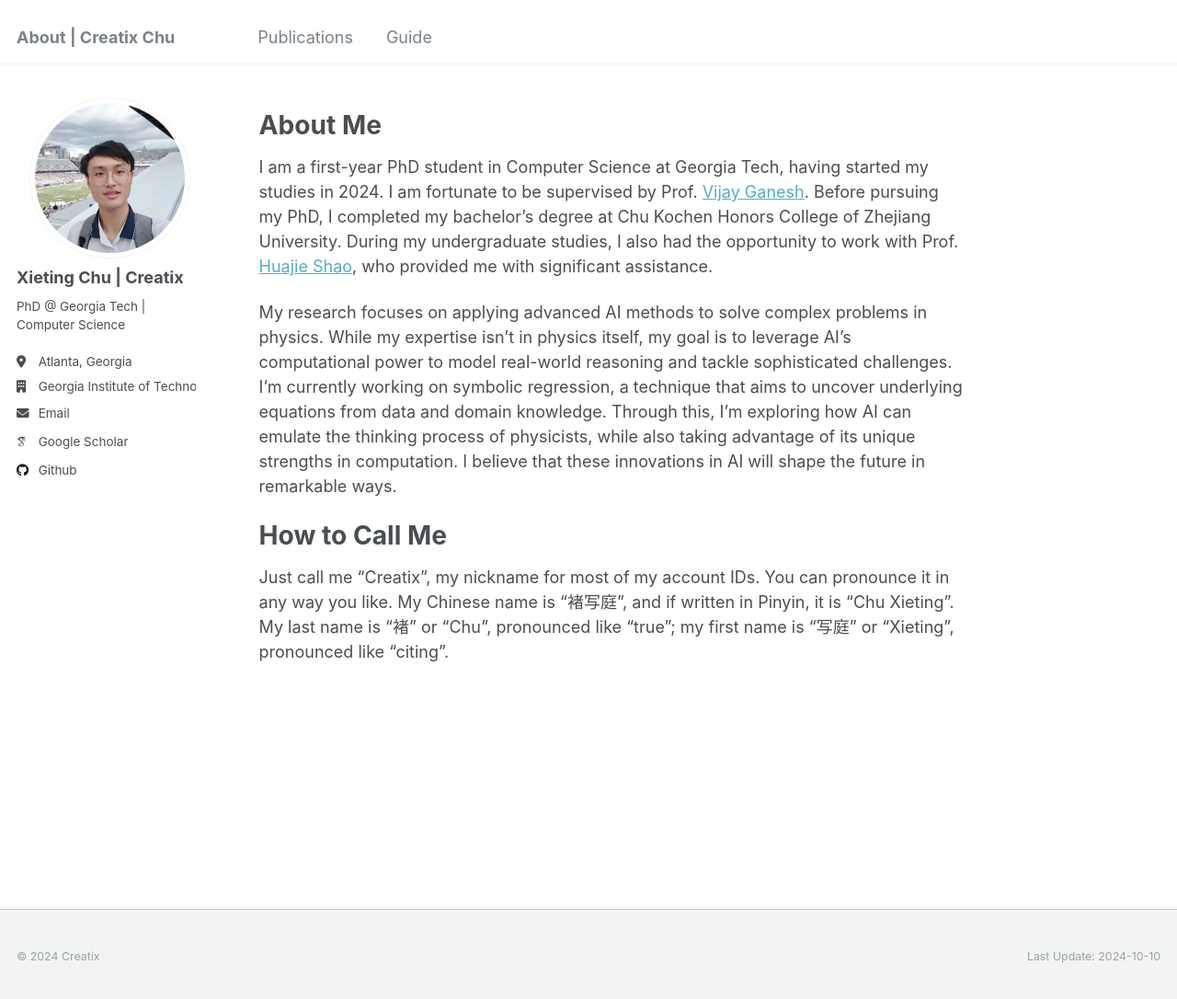
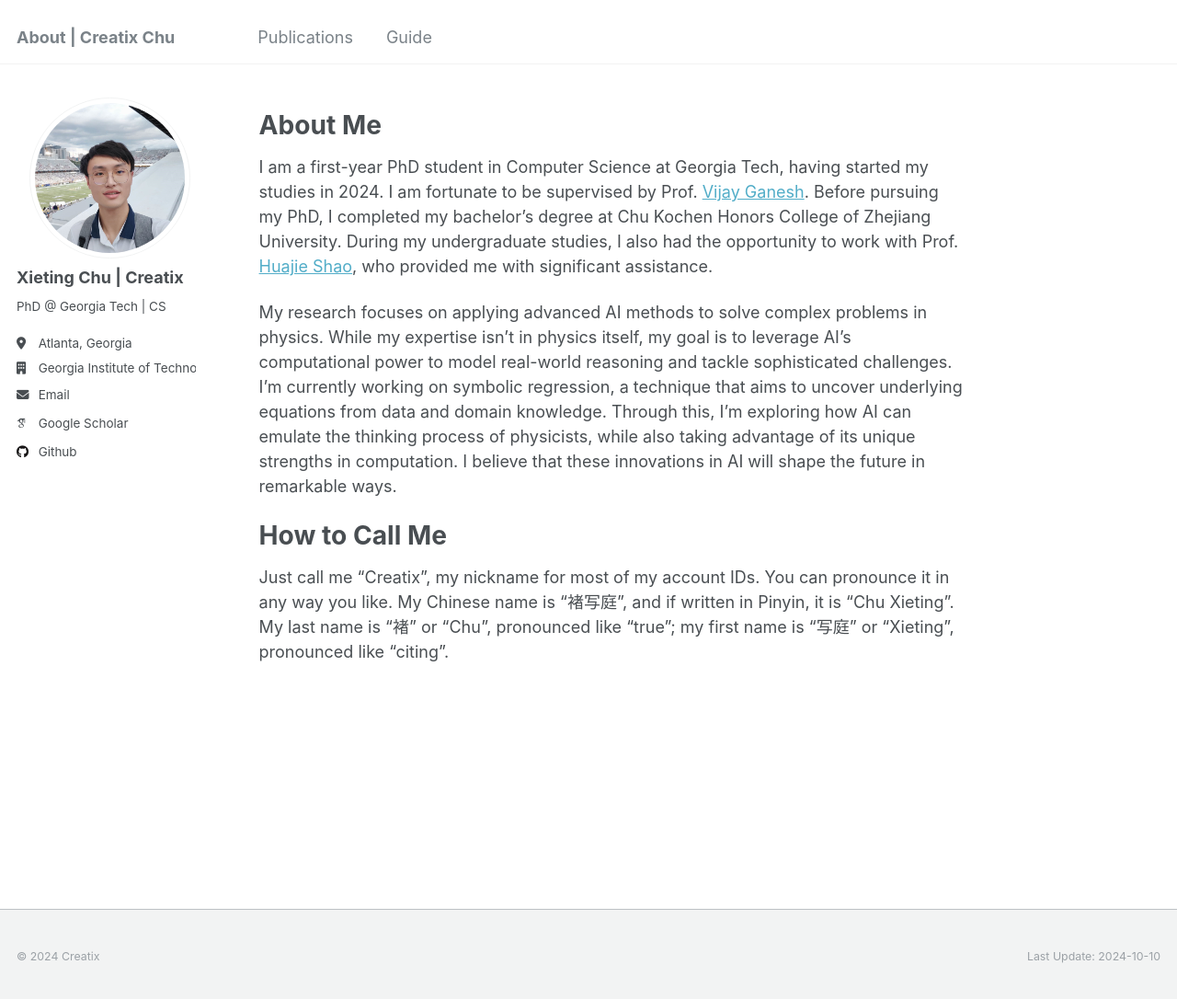
Before and after one commit to CreatixChu/CreatixChu.github.io, a Jekyll site: the page built from _pages/about.md, in a window 1280 px wide and 1092 px high. Shown: the top 1086 px of the window at 92% size. Built offline with Jekyll 4.4.1, drawn with Linux system fonts in a browser that asks for light colours; some web fonts are replaced.

Commit message:
update one-line bio

```diff
--- a/_config.yml
+++ b/_config.yml
@@ -24,7 +24,7 @@ author:
   avatar           : "profile.jpg"
   name             : "Xieting Chu | Creatix"
   pronouns         : # "he/his"
-  bio              : "PhD @ Georgia Tech | Computer Science"
+  bio              : "PhD @ Georgia Tech | CS"
   location         : "Atlanta, Georgia"
   employer         : "Georgia Institute of Technology"
   uri              : # URL
```
